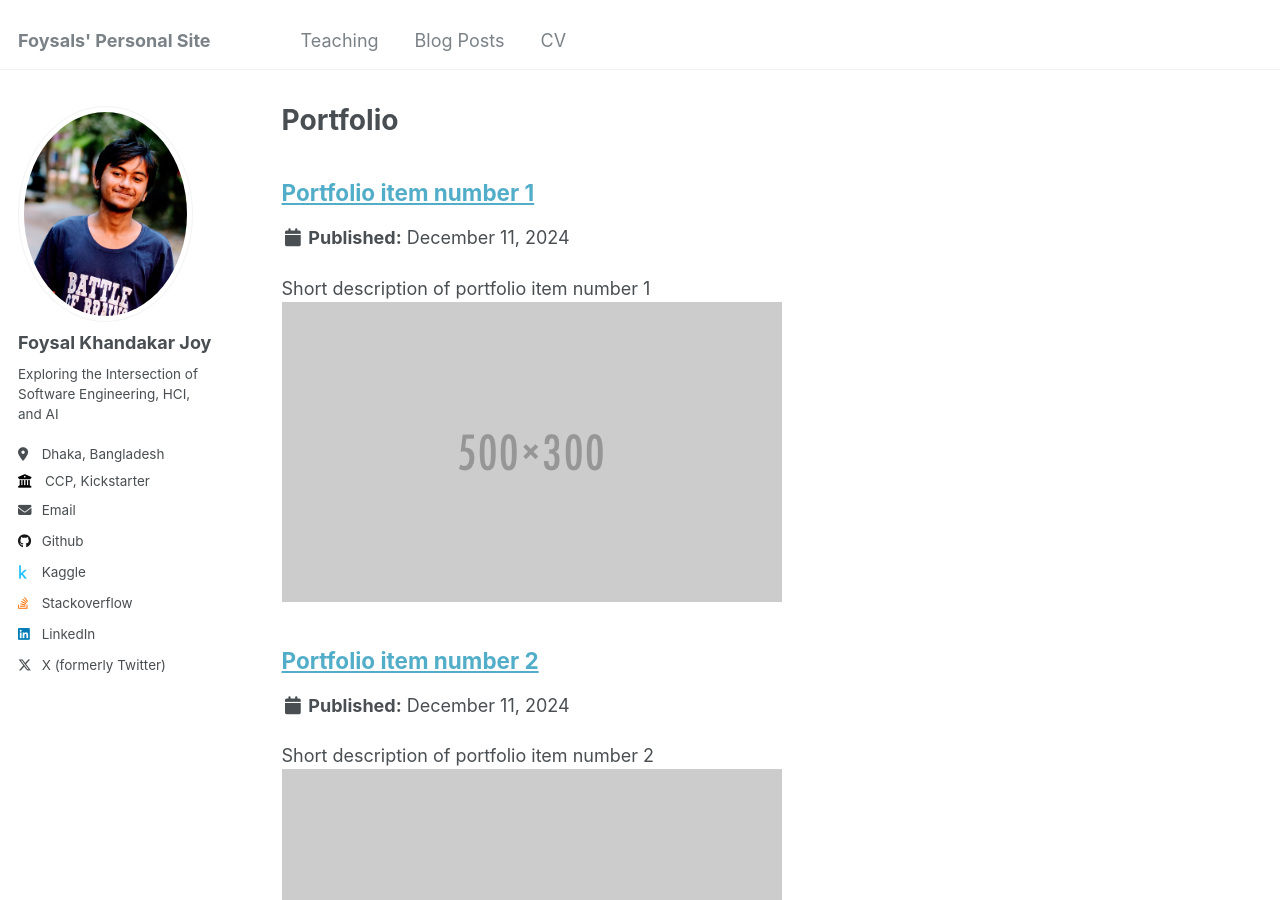
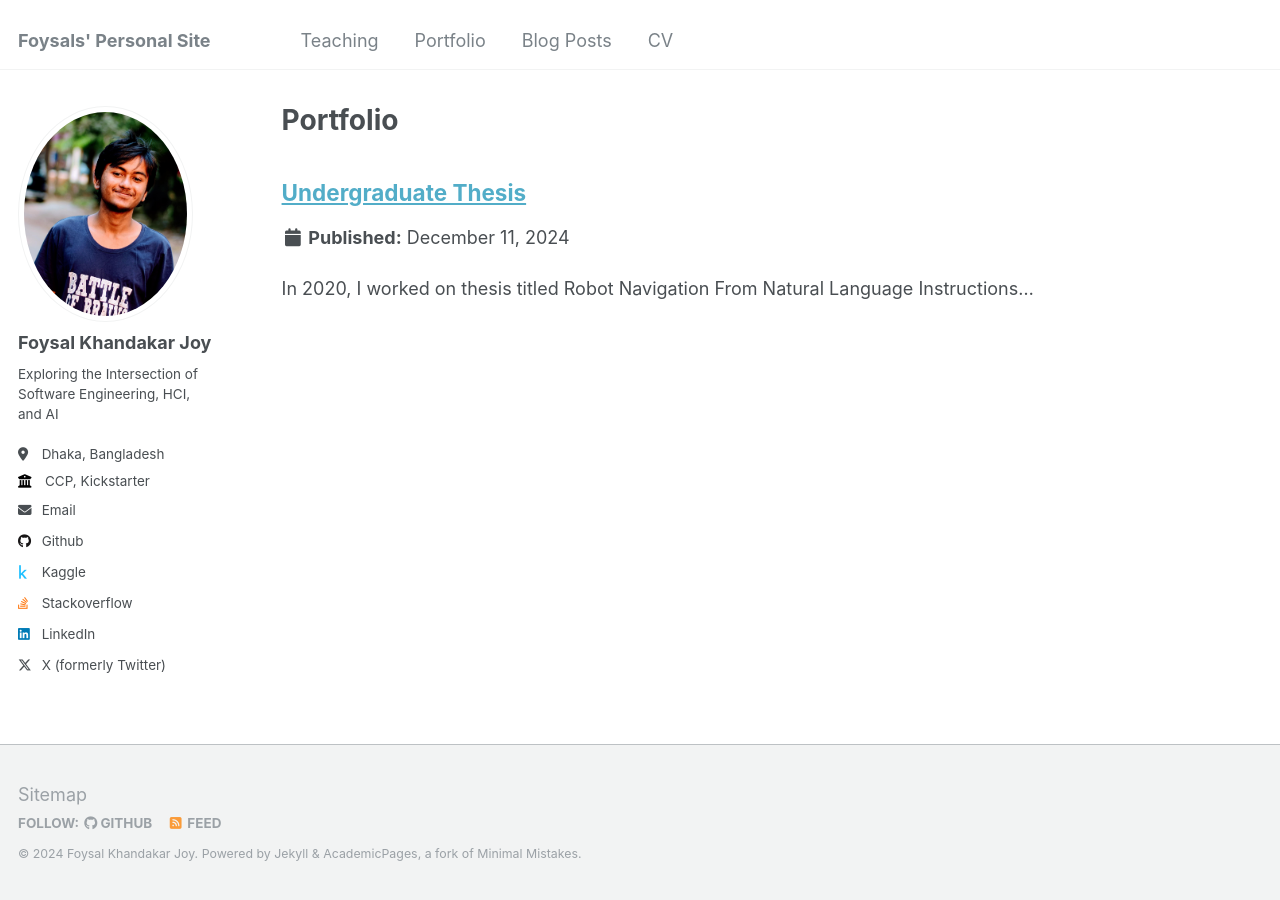
Before and after one commit to fkhjoy/fkhjoy.github.io, a Jekyll site: the page built from _pages/portfolio.html, in a window 1280 px wide and 900 px high. Built offline with Jekyll 4.4.1, drawn with Linux system fonts in a browser that asks for light colours.

Commit message:
feat(undergrad-thesis): added undergrad thesis on portfolio section

```diff
--- a/_data/navigation.yml
+++ b/_data/navigation.yml
@@ -14,8 +14,8 @@ main:
   - title: "Teaching"
     url: /teaching/
 
-  # - title: "Portfolio"
-  #   url: /portfolio/
+  - title: "Portfolio"
+    url: /portfolio/
 
   - title: "Blog Posts"
     url: /year-archive/
--- a/_portfolio/portfolio-1.md
+++ /dev/null
@@ -1,7 +0,0 @@
----
-title: "Portfolio item number 1"
-excerpt: "Short description of portfolio item number 1<br/><img src='/images/500x300.png'>"
-collection: portfolio
----
-
-This is an item in your portfolio. It can be have images or nice text. If you name the file .md, it will be parsed as markdown. If you name the file .html, it will be parsed as HTML.
--- a/_portfolio/portfolio-2.html
+++ /dev/null
@@ -1,7 +0,0 @@
----
-title: "Portfolio item number 2"
-excerpt: "Short description of portfolio item number 2 <br/><img src='/images/500x300.png'>"
-collection: portfolio
----
-
-This is an item in your portfolio. It can be have images or nice text. If you name the file .md, it will be parsed as markdown. If you name the file .html, it will be parsed as HTML.
--- /dev/null
+++ b/_portfolio/thesis-robot-navigation.md
@@ -0,0 +1,11 @@
+---
+title: "Undergraduate Thesis"
+excerpt: "In 2020, I worked on thesis titled Robot Navigation From Natural Language Instructions..."
+collection: portfolio
+---
+{% include base_path %}
+
+In 2020, I worked on thesis titled "Robot Navigation From Natural Language Instructions" during my final year. The main idea was to interact with Robot by instructing in natural language instead of some prefixed commands. So the thesis was completely in Natural Language Understanding and combining with a software to navigate.
+The thesis paper is attached here:
+
+<iframe src="/files/Robot_Navigation_from_Natural_Language_Instructions.pdf" width="120%" height="600px"></iframe>
```
Also changed, not shown: _pages/about.md (+1 -1 lines), 1 other file.
